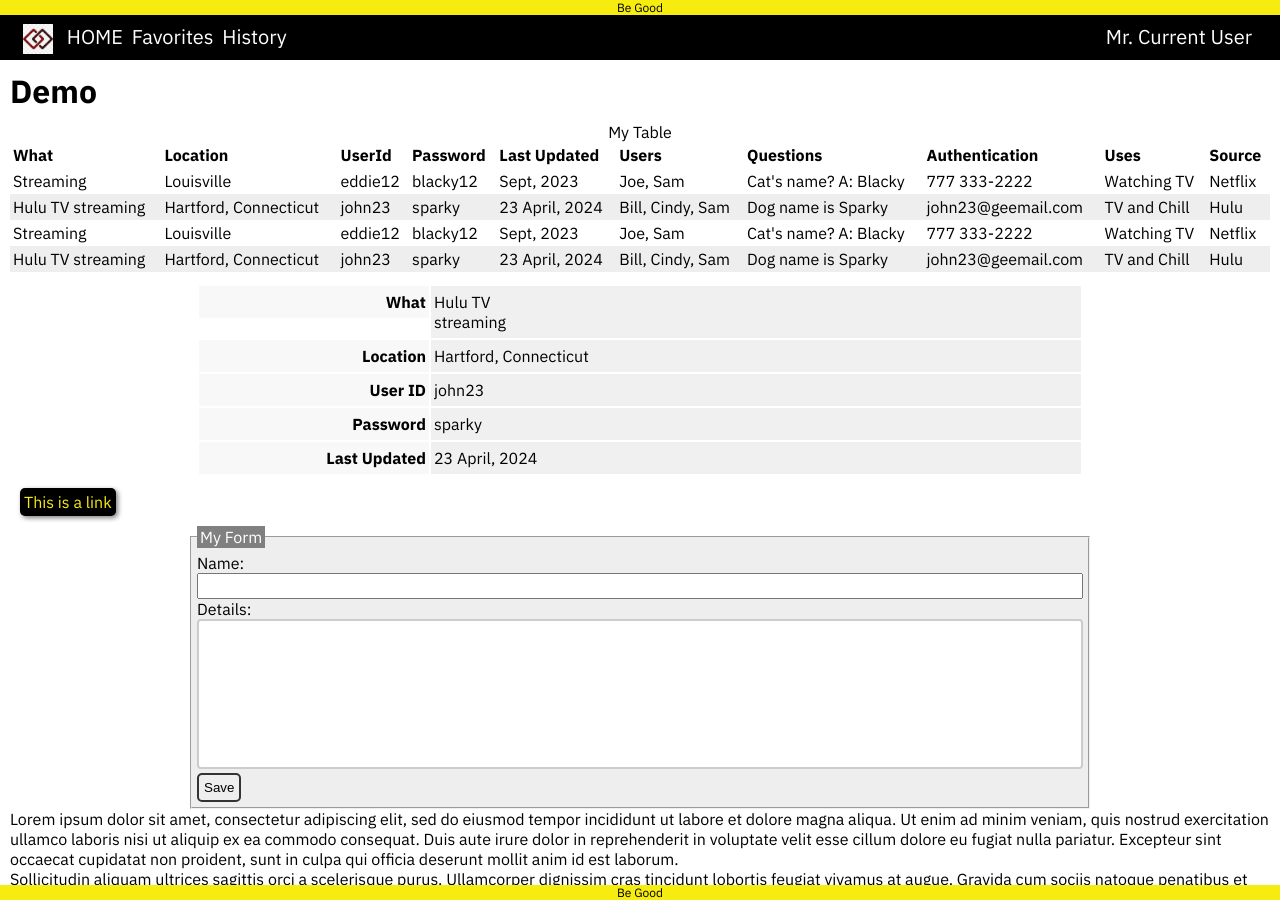
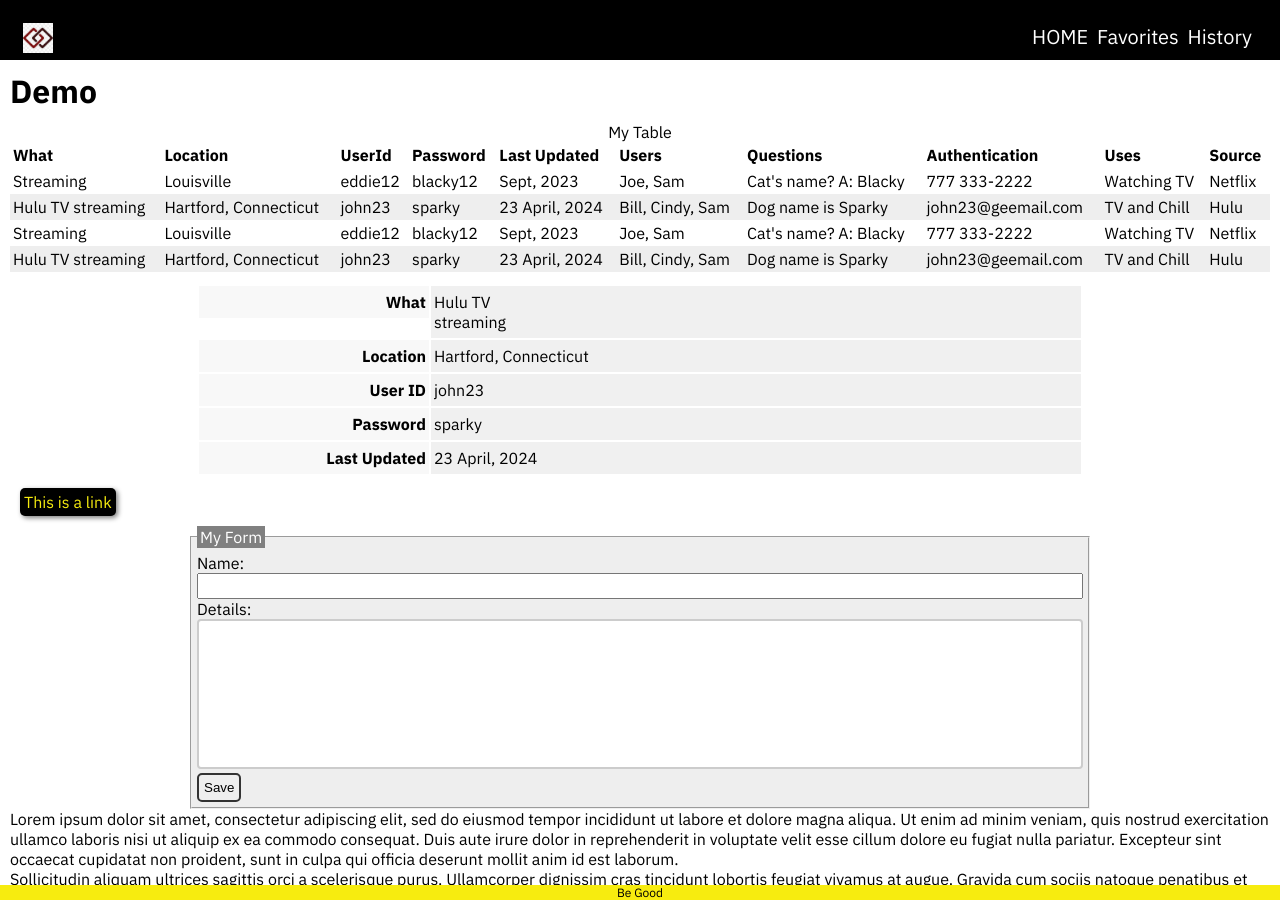
Before and after one commit to gothamgo/demo, a Jekyll site: the page built from index.html, in a window 1280 px wide and 900 px high. Built offline with Jekyll 4.4.1, drawn with Linux system fonts in a browser that asks for light colours.

Commit message:
Update header2.html

```diff
--- a/_includes/header2.html
+++ b/_includes/header2.html
@@ -38,19 +38,14 @@
 </style>
 
 <header>
-  <div class="header-banner">
-    Be Good
-  </div>
   <div class="navigation">
     <nav>
       <img src="{{site.url}}/images/logo.jpg" alt="Demo">
-
+    </nav>
+    <div class="current-user">
       <a href="/">HOME</a>
       <a href="/Favorites/">Favorites</a>
       <a href="/History/">History</a>
-    </nav>
-    <div class="current-user">
-      <a href="/show_current_user/">Mr. Current User</a>
     </div>
   </div>
 </header>
```
